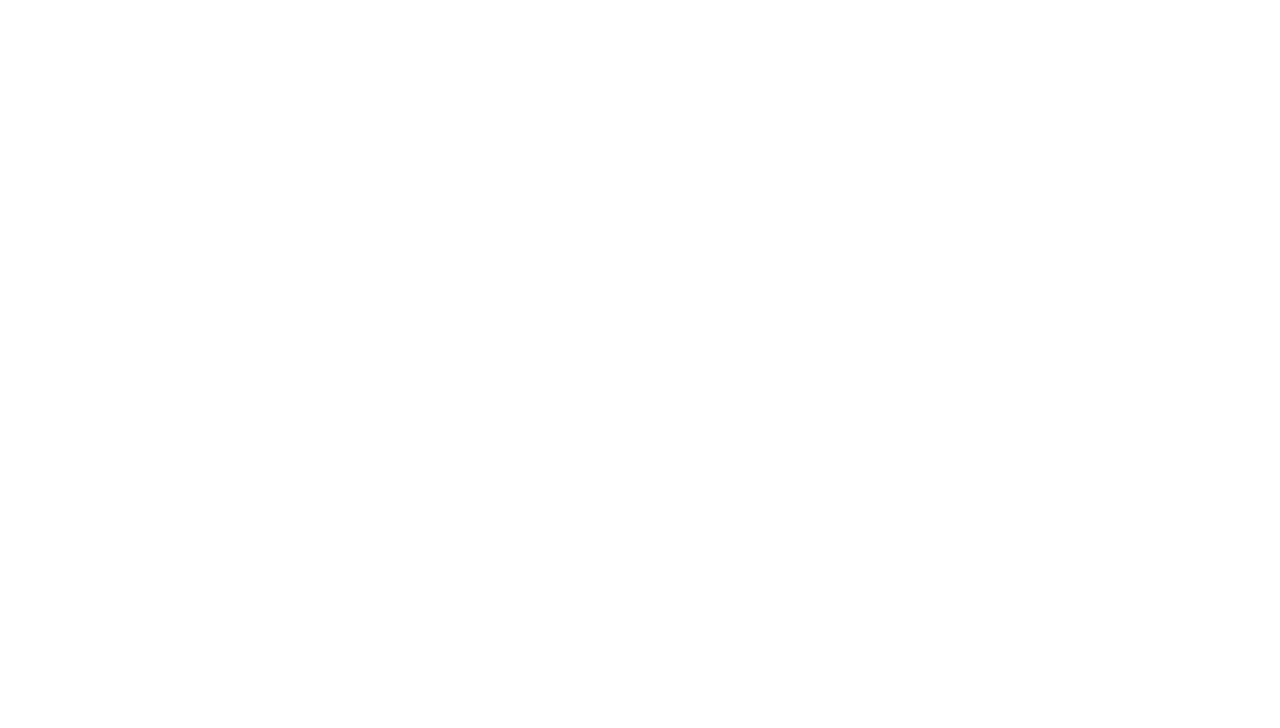
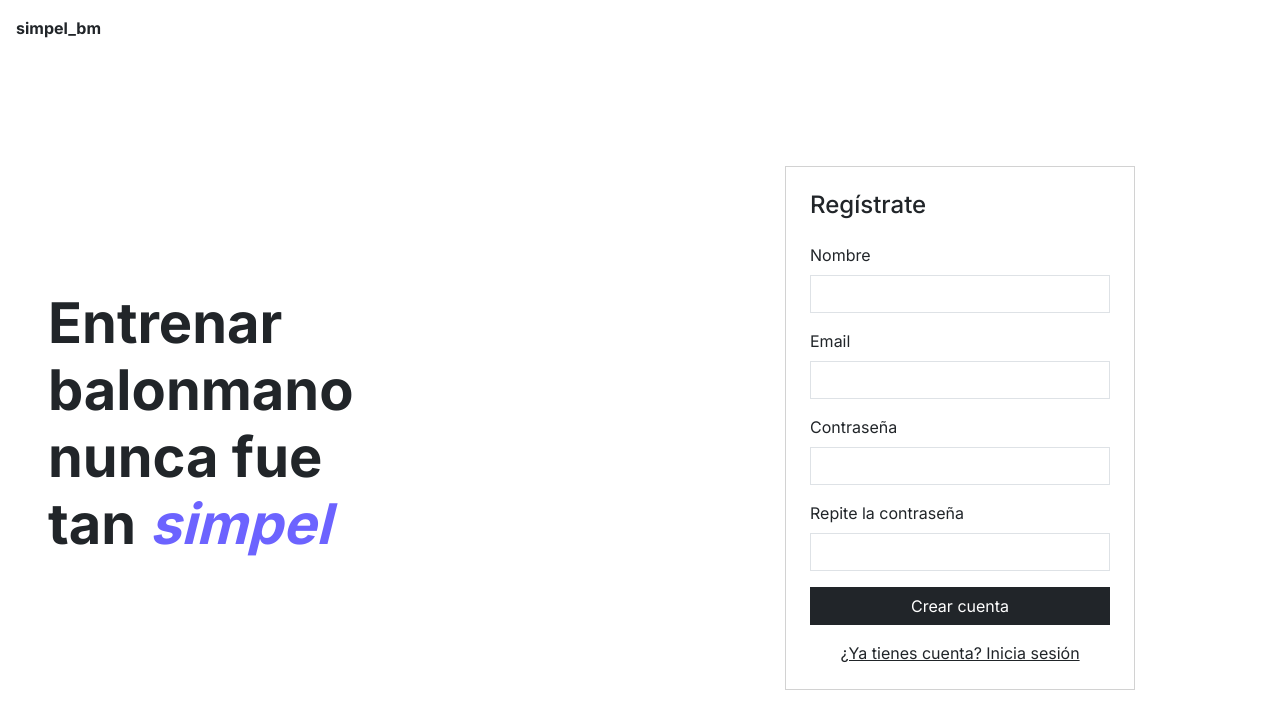
Before and after one commit to marias16/simpel_bm, a React (Create React App) app in the folder frontend/: page /registro in a window 1280 px wide. Before the commit this address had no page. Shown: the top 728 px of the page. Built offline with nearby package versions, Linux system fonts and the light colour scheme.

Commit message:
registro hecho, funcionalidad

```diff
--- a/frontend/src/App.tsx
+++ b/frontend/src/App.tsx
@@ -2,6 +2,7 @@ import { BrowserRouter, Routes, Route, Navigate } from 'react-router-dom';
 import { AuthProvider, useAuth } from './context/AuthContext';
 import Login from './pages/Login';
 import Dashboard from './pages/Dashboard';
+import Registro from './pages/Registro';
 
 function AppRoutes() {
   const { token } = useAuth();
@@ -10,6 +11,7 @@ function AppRoutes() {
     <Routes>
       <Route path="/login" element={!token ? <Login /> : <Navigate to="/" />} />
       <Route path="/" element={token ? <Dashboard /> : <Navigate to="/login" />} />
+      <Route path="/registro" element={!token ? <Registro /> : <Navigate to="/"/>}/>
     </Routes>
   );
 }
--- /dev/null
+++ b/frontend/src/pages/Registro.tsx
@@ -0,0 +1,112 @@
+import { useState } from 'react';
+import { useNavigate } from 'react-router-dom';
+import axios from 'axios';
+
+function Registro() {
+  const [nombre, setNombre] = useState('');
+  const [email, setEmail] = useState('');
+  const [password, setPassword] = useState('');
+  const [password2, setPassword2] = useState('');
+  const [error, setError] = useState('');
+  const [exito, setExito] = useState(false);
+  const navigate = useNavigate();
+
+  const handleSubmit = async (e: React.FormEvent) => {
+    e.preventDefault();
+    setError('');
+
+    if (password !== password2) {
+      setError('Las contraseñas no coinciden');
+      return;
+    }
+
+    try {
+      await axios.post('http://localhost:3000/auth/registro', {
+        nombre,
+        email,
+        password,
+      });
+      setExito(true);
+      setTimeout(() => navigate('/login'), 2000);
+    } catch (err) {
+      setError('Este email ya está registrado');
+    }
+  };
+
+  return (
+    <div className="vh-100 d-flex flex-column">
+      <div className="p-3">
+        <span className="fw-bold">simpel_bm</span>
+      </div>
+      <div className="flex-grow-1 d-flex">
+        <div className="w-50 d-flex align-items-center p-5">
+          <h1 className="fw-bold" style={{ fontSize: '3.5rem' }}>
+            Entrenar<br /> balonmano <br />nunca fue<br />tan <span style={{ fontStyle: "italic", color: '#6c63ff' }}>simpel</span>
+          </h1>
+        </div>
+        <div className="w-50 d-flex justify-content-center align-items-center">
+          <div className="card p-4 rounded-0" style={{ width: '350px' }}>
+            <h4 className="mb-4">Regístrate</h4>
+            {error && <div className="alert alert-danger">{error}</div>}
+            {exito && <div className="alert alert-success">Registro exitoso. Redirigiendo...</div>}
+            <form onSubmit={handleSubmit}>
+              <div className="mb-3">
+                <label className="form-label">Nombre</label>
+                <input
+                  type="text"
+                  className="form-control rounded-0"
+                  value={nombre}
+                  onChange={(e) => setNombre(e.target.value)}
+                  required
+                />
+              </div>
+              <div className="mb-3">
+                <label className="form-label">Email</label>
+                <input
+                  type="email"
+                  className="form-control rounded-0"
+                  value={email}
+                  onChange={(e) => setEmail(e.target.value)}
+                  required
+                />
+              </div>
+              <div className="mb-3">
+                <label className="form-label">Contraseña</label>
+                <input
+                  type="password"
+                  className="form-control rounded-0"
+                  value={password}
+                  onChange={(e) => setPassword(e.target.value)}
+                  required
+                />
+              </div>
+              <div className="mb-3">
+                <label className="form-label">Repite la contraseña</label>
+                <input
+                  type="password"
+                  className="form-control rounded-0"
+                  value={password2}
+                  onChange={(e) => setPassword2(e.target.value)}
+                  required
+                />
+              </div>
+              <button type="submit" className="btn btn-dark w-100 mb-3 rounded-0">
+                Crear cuenta
+              </button>
+            </form>
+            <div className="text-center">
+              <span
+                style={{ cursor: 'pointer', textDecoration: 'underline' }}
+                onClick={() => navigate('/login')}
+              >
+                ¿Ya tienes cuenta? Inicia sesión
+              </span>
+            </div>
+          </div>
+        </div>
+      </div>
+    </div>
+  );
+}
+
+export default Registro;
```
